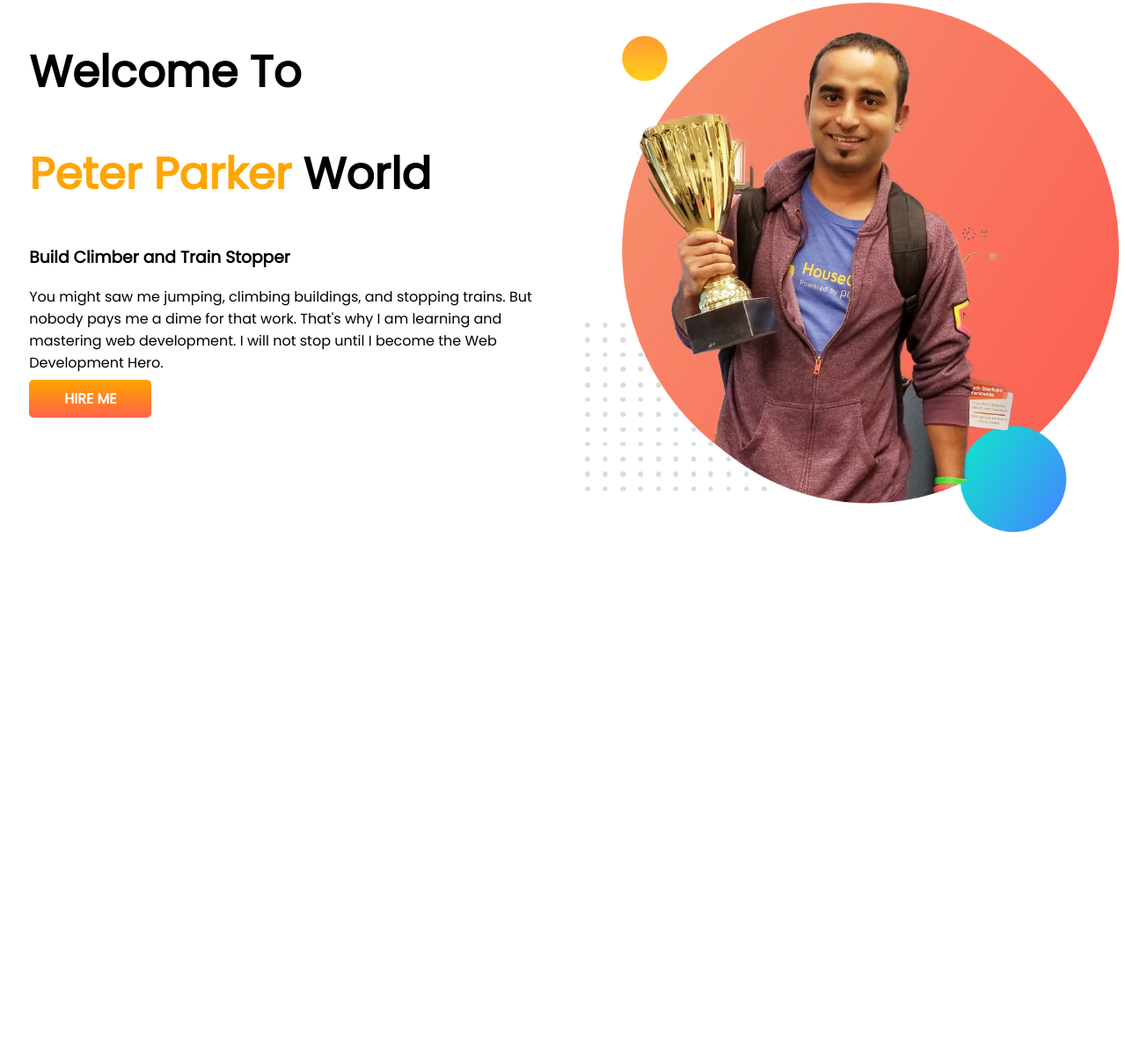
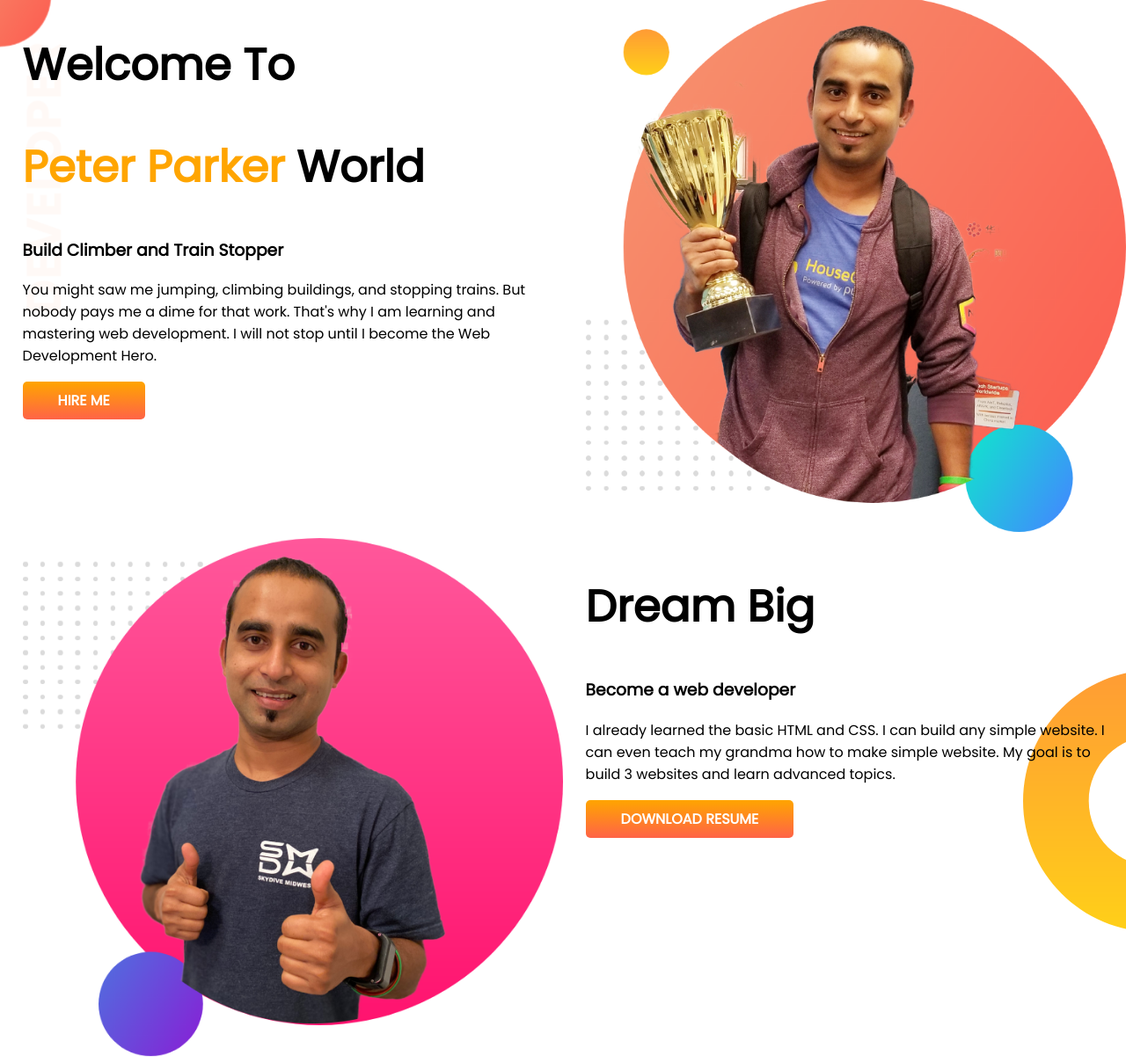
Before and after one commit to abzahid/developer-portfolio, a plain HTML site: page index.html in a window 1280 px wide. Shown: the part 5-1214 px from the top of the page at 88% size. Before the commit the page ends 800 px from the top, so only its background shows below. Drawn offline with Linux system fonts and the light colour scheme.

Commit message:
Second Section Done

```diff
--- a/index.html
+++ b/index.html
@@ -14,7 +14,7 @@
 </head>
 
 <body>
-    <section>
+    <section class="top-banner">
         <div class="half-width">
             <h1>Welcome To</h1>
             <h1><span class="orange-color">Peter Parker</span> World</h1>
@@ -30,4 +30,16 @@
             <img src="images/jhankar.png" alt="img">
         </div>
     </section>
+    <section class="background-image">
+        <div class="half-width">
+            <img src="images/jhankar2.png" alt="img">
+        </div>
+        <div class="half-width">
+            <h1>Dream Big</h1>
+            <h3>Become a web developer</h3>
+            <p>I already learned the basic HTML and CSS. I can build any simple website. I can even teach my grandma how
+                to make simple website. My goal is to build 3 websites and learn advanced topics.</p>
+            <a class="link-button" href="https://buytonic.myshopify.com/admin">DOWNLOAD RESUME</a>
+        </div>
+    </section>
 </body>
--- a/style.css
+++ b/style.css
@@ -1,5 +1,6 @@
 body {
     font-family: 'Poppins', sans-serif;
+    margin: 0;
 }
 
 h1 {
@@ -31,3 +32,19 @@ section {
     color: white;
     font-weight: 700;
 }
+
+.half-width p {
+    padding-bottom: 10px;
+}
+
+.background-image {
+    background-image: url(images/dream-bg.png);
+    background-repeat: no-repeat;
+    background-position: right;
+}
+
+.top-banner {
+    background-image: url(images/top-banner.png);
+    background-repeat: no-repeat;
+
+}
```
